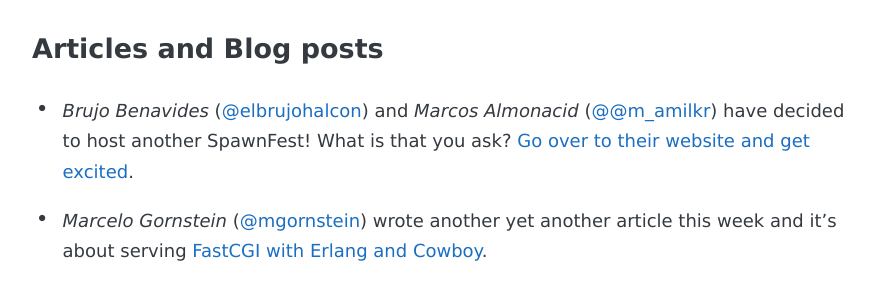
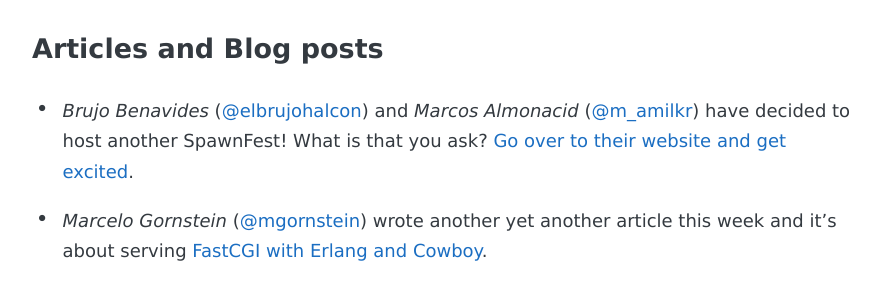
Before and after one commit to gootik/this-week-in-erlang, a Jekyll site: the page built from _posts/2017-10-20-oct-20.md, in a window 1280 px wide. Shown: the part 301-591 px from the top of the page, without its empty margins (194-1085 px from the left). Built offline with Jekyll 4.4.1, drawn with Linux system fonts in a browser that asks for light colours; some web fonts are replaced.

Commit message:
Fix doublw @

```diff
--- a/_posts/2017-10-20-oct-20.md
+++ b/_posts/2017-10-20-oct-20.md
@@ -12,7 +12,7 @@
 
 ### Articles and Blog posts
 
-- *Brujo Benavides* ([@elbrujohalcon][1]) and *Marcos Almonacid* ([@@m_amilkr][2]) have decided to host another SpawnFest! What is that you ask? [Go over to their website and get excited][3].
+- *Brujo Benavides* ([@elbrujohalcon][1]) and *Marcos Almonacid* ([@m_amilkr][2]) have decided to host another SpawnFest! What is that you ask? [Go over to their website and get excited][3].
 
 - *Marcelo Gornstein* ([@mgornstein][4]) wrote another yet another article this week and it's about serving [FastCGI with Erlang and Cowboy][5].
 
```
